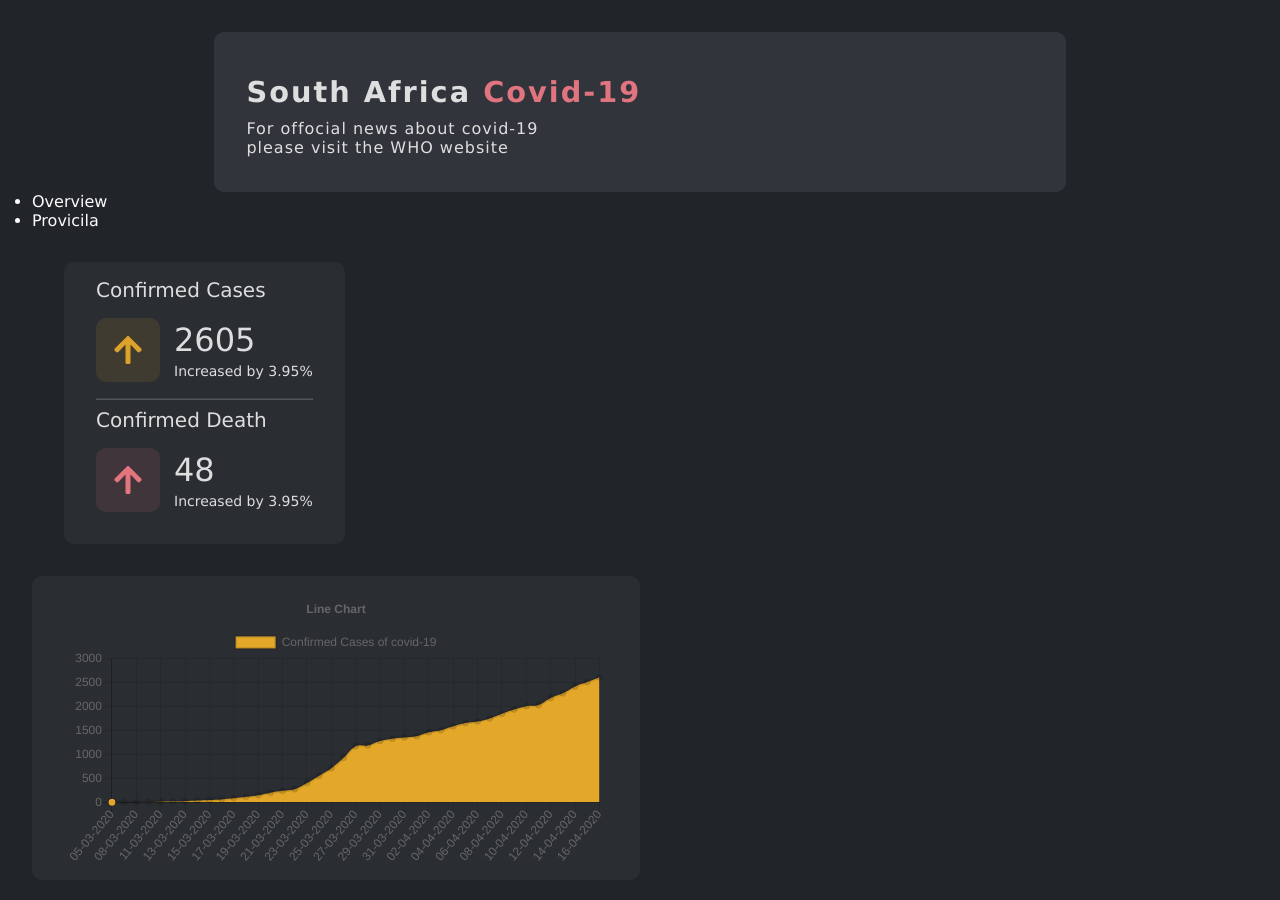
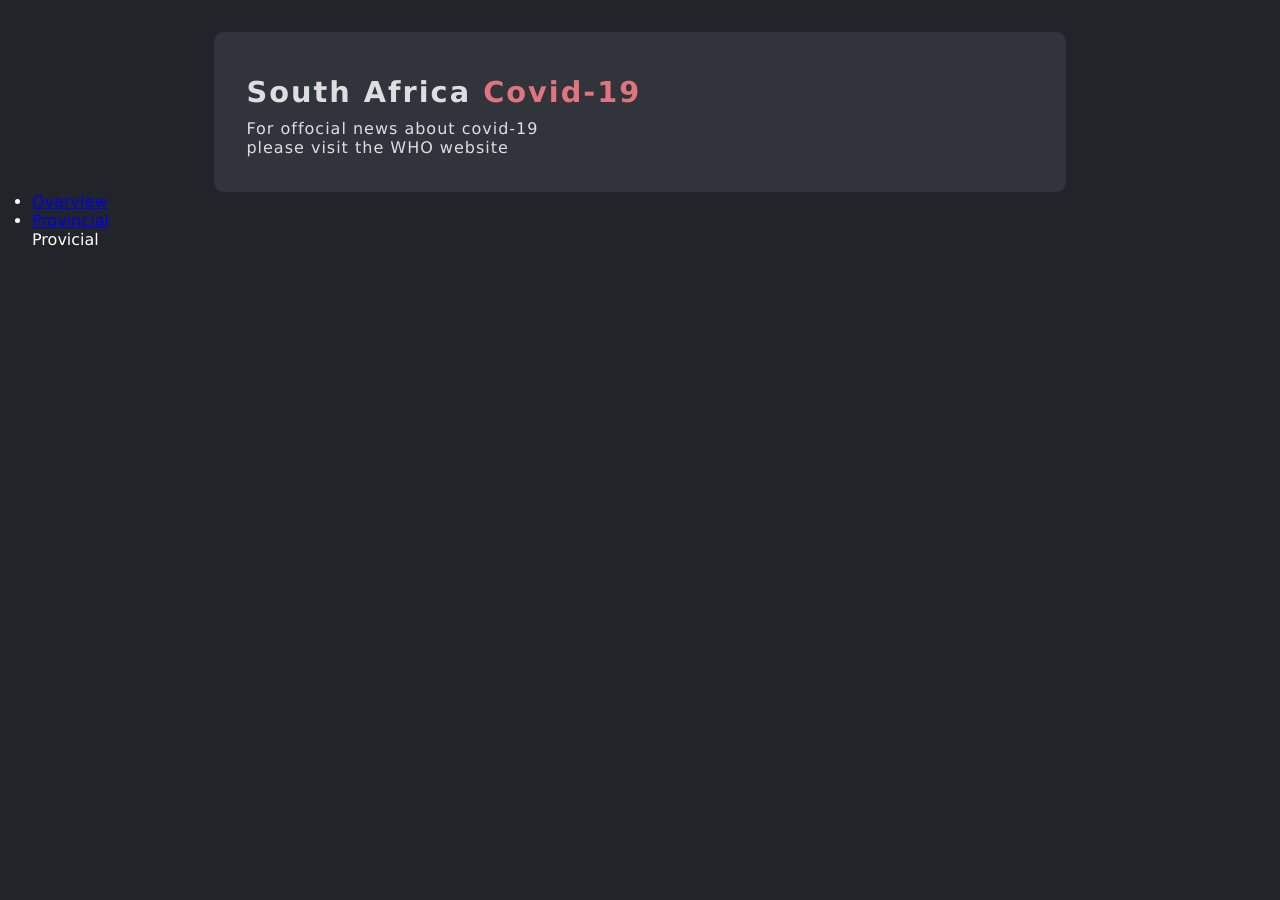
Before and after one commit to h3ndry/covid19za-dashbord, a React (Create React App) app: page /provincial in a window 1280 px wide. Shown: the top 900 px of the page. After the commit the page ends 800 px from the top, so only its background shows below. Built offline with nearby package versions, Linux system fonts and the light colour scheme.

Commit message:
implemented routers

```diff
--- a/src/App.js
+++ b/src/App.js
@@ -1,16 +1,25 @@
 import React from 'react';
-import Overview from './pages/overview';
+import { Route, Switch } from 'react-router-dom';
 
 import GlobalStyle from './styles/globalStyle';
 import Banner from './components/banner';
 import Nav from './components/nav';
+
+//Pages
+import Overview from './pages/overview';
+import Provincial from './pages/provincial';
+import PageNotFound from './pages/404';
 
 const App = () => (
   <>
     <GlobalStyle />
     <Banner />
     <Nav />
-    <Overview />
+    <Switch>
+      <Route path="/" exact component={Overview} />
+      <Route path="/provincial" component={Provincial} />
+      <Route component={PageNotFound} />
+    </Switch>
   </>
 );
 
--- a/src/components/nav.js
+++ b/src/components/nav.js
@@ -1,11 +1,16 @@
 import React from 'react';
+import { Link } from 'react-router-dom';
 
 export default function Nav() {
   return (
     <div>
       <ul>
-        <li>Overview</li>
-        <li>Provicila</li>
+        <li>
+          <Link to="/">Overview </Link>
+        </li>
+        <li>
+          <Link to="/provincial">Provincial</Link>
+        </li>
       </ul>
     </div>
   );
--- a/src/index.js
+++ b/src/index.js
@@ -1,11 +1,13 @@
 import React from 'react';
 import ReactDOM from 'react-dom';
 import App from './App';
-
+import { BrowserRouter as Router } from 'react-router-dom';
 
 ReactDOM.render(
-  <React.StrictMode>
-    <App />
-  </React.StrictMode>,
+  <Router>
+    <React.StrictMode>
+      <App />
+    </React.StrictMode>
+  </Router>,
   document.getElementById('root')
 );
--- /dev/null
+++ b/src/pages/404.js
@@ -0,0 +1,5 @@
+import React from 'react';
+
+export default function PageNotFound() {
+  return <div>page not found</div>;
+}
--- /dev/null
+++ b/src/pages/provincial.js
@@ -0,0 +1,5 @@
+import React from 'react';
+
+export default function Provicila() {
+  return <div>Provicial</div>;
+}
```
